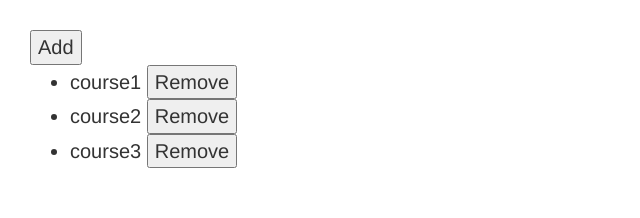
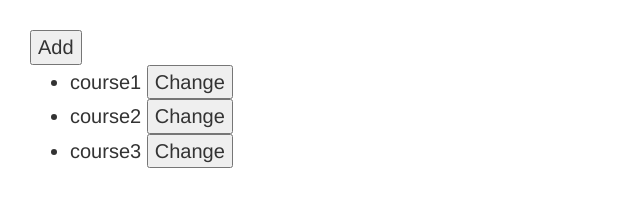
Before and after one commit to corsantic/AngularTraining, an Angular app: page / in a window 1280 px wide. Shown: the top 218 px of the page, without its empty margins (0-640 px from the left). Built offline with nearby package versions, Linux system fonts and the light colour scheme.

Commit message:
change detection

```diff
--- a/src/app/app.component.html
+++ b/src/app/app.component.html
@@ -4,6 +4,6 @@
 
     <li *ngFor="let course of courses">
       {{course.name}}
-      <button (click)="onRemove(course)">Remove</button>
+      <button (click)="onChange(course)">Change</button>
     </li>
 </ul>
--- a/src/app/app.component.ts
+++ b/src/app/app.component.ts
@@ -20,8 +20,7 @@ onAdd()
   });
 }
 onChange(course){
- let index= this.courses.indexOf(course);
- this.courses.splice(index,1);
+course.name='Updated';
 
 
 }
```
